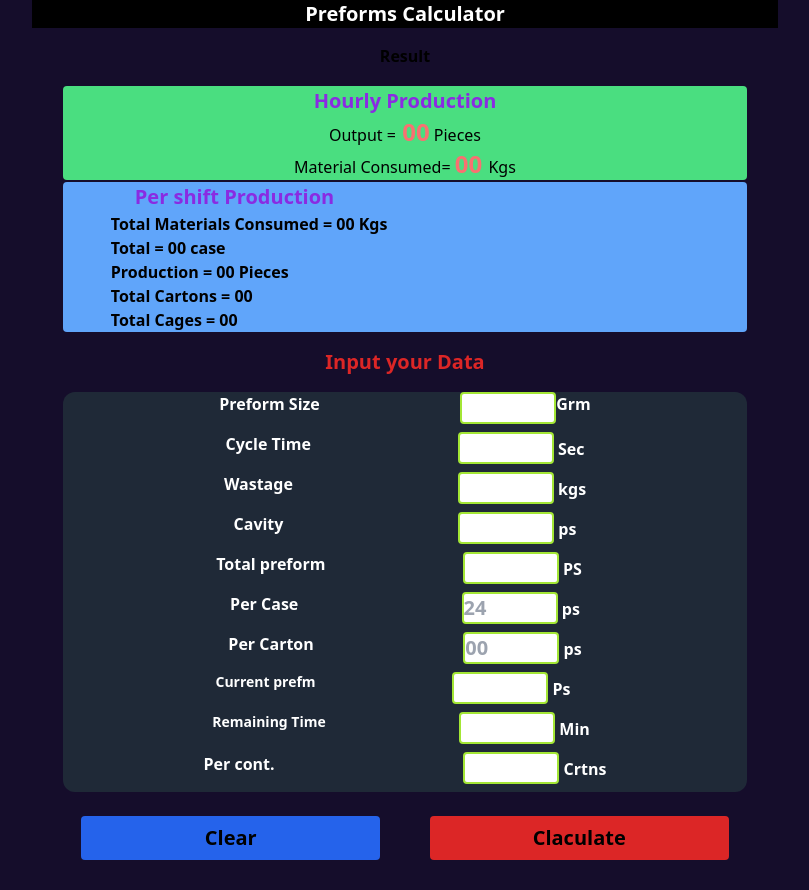
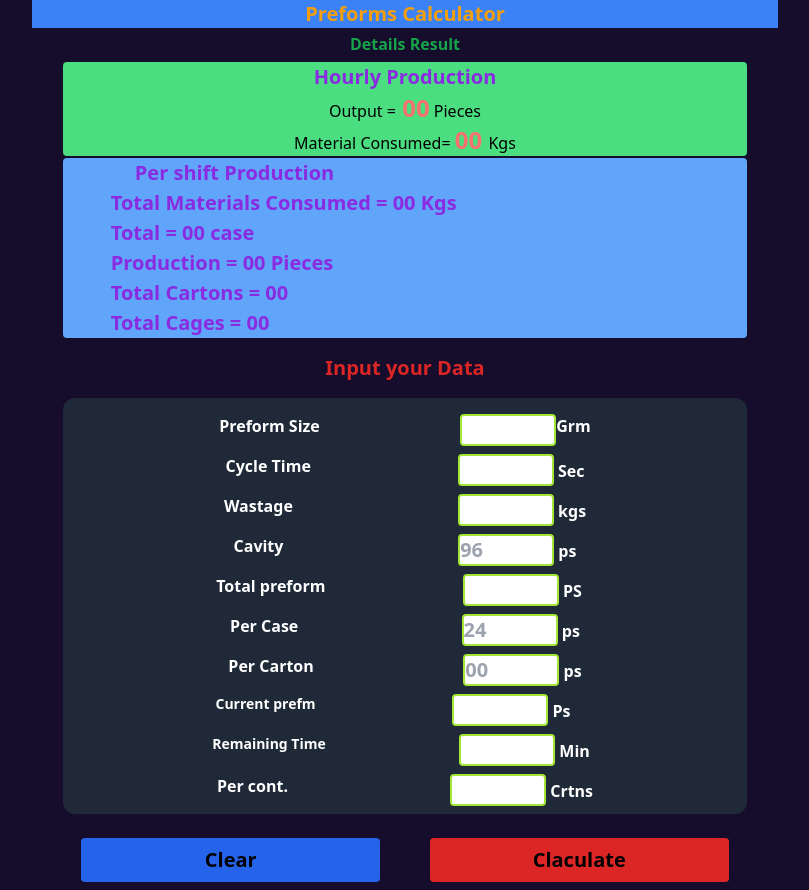
Before and after one commit to gmneamul1/Injection, a plain HTML site: page index.html in a window 1280 px wide. Shown: the whole page, without its empty margins (235-1044 px from the left). Before the commit the page ends 868 px from the top, so only its background shows below. Drawn offline with nearby package versions, Linux system fonts and the light colour scheme.

Commit message:
96 cavity

```diff
--- a/index.css
+++ b/index.css
@@ -21,3 +21,14 @@
     position: relative;
 
 }
+.preforms{
+    /* display: flex;
+    justify-content: center; */
+    position: sticky;
+    top: 0;
+
+}
+/* .per-shift{
+position: sticky;
+top: 0px;
+} */
--- a/index.html
+++ b/index.html
@@ -4,13 +4,13 @@
     <meta charset="UTF-8" />
     <meta http-equiv="X-UA-Compatible" content="IE=edge" />
     <meta name="viewport" content="width=device-width, initial-scale=1.0" />
-    <title>Document</title>
+    <title>Preforms Calculator</title>
     <link rel="stylesheet" href="index.css" />
     <script src="https://cdn.tailwindcss.com"></script>
   </head>
   <body class="text-center xl:w-7/12 lg:w-7/12 items-center margincustom">
-    <h1 class="bg-black text-white text-xl font-bold">Preforms Calculator</h1>
-    <h1 class="font-bold py-4">Result</h1>
+    <h1 class="bg-blue-500 text-amber-500 text-xl font-bold preforms">Preforms Calculator</h1>
+    <h1 class="font-bold py-1 text-green-600">Details Result</h1>
     <!-- ourly production  -->
     <div class="bg-green-400 rounded w-11/12 m-auto">
       <h1 class="per-shift">Hourly Production</h1>
@@ -18,7 +18,7 @@
       <h4>Material Consumed= <span  class="text-red-400 text-2xl font-bold " id="material-kg"> 00 </span> Kgs</h4>
     </div>
     <!-- total ptoduction  -->
-    <div class="bg-blue-400 rounded font-bold texth4 text-left pl-12 w-11/12 m-auto">
+    <div class="bg-blue-400 rounded font-bold texth4 text-left pl-12 w-11/12 m-auto per-shift">
       <h1 class="per-shift pl-6 ">Per shift Production</h1>
       <h4 >
         Total Materials Consumed = <span id="total-materials"> 00 </span> Kgs
@@ -31,7 +31,7 @@
     <!-- input data  -->
     <h1 class="font-bold py-4 text-red-600 text-xl">Input your Data</h1>
 
-    <div class="bg-gray-800 w-11/12 m-auto rounded-xl ">
+    <div class="bg-gray-800 w-11/12 m-auto rounded-xl pt-4 ">
           <!-- size  -->
 
 
@@ -84,6 +84,7 @@
             class="bg-white text-xl border-2 border-lime-400  text-black w-24 ml-5 rounded"
             id="cavity"
             type="number"
+            placeholder="96"
           />
           ps
         </h4>
@@ -154,7 +155,7 @@
         <h4>Per cont.</h4>
         <h4>
           <input
-            class="bg-white text-xl border-2 border-lime-400 ml-16 text-black w-24  rounded"
+            class="bg-white text-xl border-2 border-lime-400 ml-6 text-black w-24  rounded"
             id="per-cage"
             type="number"
           />
```
